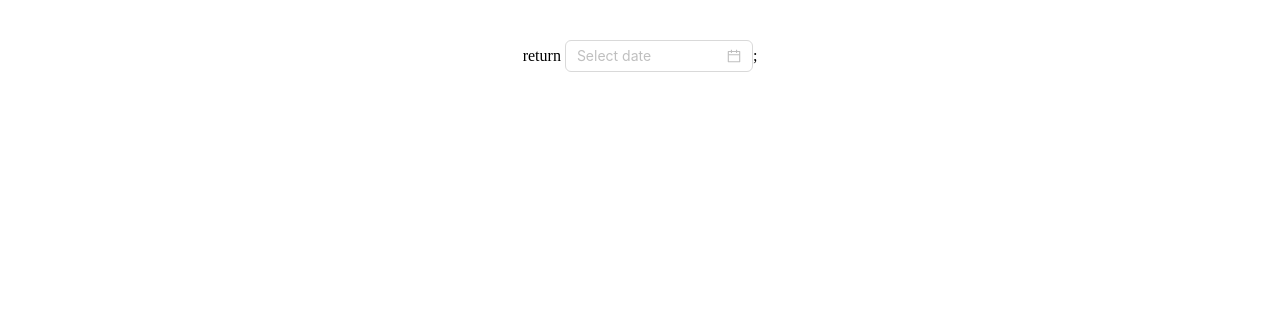
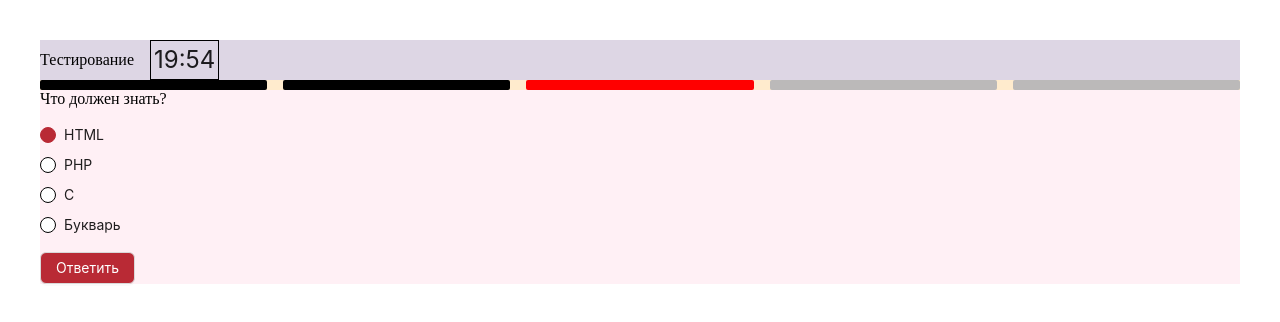
Before and after one commit to gordienkodev/mad-soft-task, a React (Vite) app: page / in a window 1280 px wide. Shown: the top 322 px of the page. Built offline with nearby package versions, Linux system fonts and the light colour scheme.

Commit message:
feat: add basic structure

```diff
--- a/package.json
+++ b/package.json
@@ -10,6 +10,7 @@
     "preview": "vite preview"
   },
   "dependencies": {
+    "@ant-design/icons": "^5.5.1",
     "antd": "^5.21.2",
     "react": "^18.3.1",
     "react-dom": "^18.3.1"
--- a/src/App.css
+++ b/src/App.css
@@ -2,5 +2,4 @@
   max-width: 1280px;
   margin: 0 auto;
   padding: 2rem;
-  text-align: center;
 }
--- a/src/App.tsx
+++ b/src/App.tsx
@@ -1,10 +1,10 @@
 import './App.css';
-import { DatePicker } from 'antd';
+import { TestComponent } from './components/TestComponent';
 
 function App() {
   return (
     <>
-      return <DatePicker />;
+      <TestComponent />
     </>
   );
 }
--- /dev/null
+++ b/src/components/TestComponent.css
@@ -0,0 +1,42 @@
+.header-row {
+    background-color: rgb(221, 214, 228);
+}
+
+.progress-row {
+    background-color: blanchedalmond;
+}
+
+.qa-row {
+    background-color: lavenderblush;
+}
+
+
+.question-block {
+    flex-grow: 1;
+    height: 10px;
+    display: flex;
+    justify-content: center;
+    align-items: center;
+    border-radius: 2px;
+    transition: background-color 0.3s ease;
+}
+
+.question-block-left {
+    background-color: black;
+    color: white;
+}
+
+.question-block-active {
+    background-color: red;
+    color: white;
+}
+
+.question-block-right {
+    background-color: rgb(187, 185, 185);
+    color: white;
+}
+
+.timer {
+    padding: 0 3px;
+    border: 1px solid #000;
+}
--- /dev/null
+++ b/src/components/TestComponent.tsx
@@ -0,0 +1,125 @@
+import { Button, ConfigProvider, Flex, Radio, Space, Statistic } from 'antd';
+import './TestComponent.css';
+import type { CountdownProps, RadioChangeEvent } from 'antd';
+import { useState } from 'react';
+
+const { Countdown } = Statistic;
+const deadline = Date.now() + 1000 * 60 * 20;
+
+export const TestComponent = () => {
+  const onFinish: CountdownProps['onFinish'] = () => {
+    console.log('finished!');
+  };
+
+  let currentQuestion = 2;
+
+  const [value, setValue] = useState(1);
+
+  const onChange = (e: RadioChangeEvent) => {
+    console.log('radio checked', e.target.value);
+    setValue(e.target.value);
+  };
+
+  return (
+    <>
+      <Flex className="header-row" gap="middle" align="center" justify="start">
+        <div>Тестирование</div>
+        <Countdown className="timer" format="mm:ss" value={deadline} onFinish={onFinish} />
+      </Flex>
+
+      <Flex className="progress-row" gap="middle" align="center" justify="space-between">
+        <div
+          key={0}
+          className={`question-block ${
+            1 < currentQuestion
+              ? 'question-block-left'
+              : 1 === currentQuestion
+                ? 'question-block-active'
+                : 'question-block-right'
+          }`}
+        ></div>
+        <div
+          key={1}
+          className={`question-block ${
+            1 < currentQuestion
+              ? 'question-block-left'
+              : 1 === currentQuestion
+                ? 'question-block-active'
+                : 'question-block-right'
+          }`}
+        ></div>
+        <div
+          key={2}
+          className={`question-block ${
+            2 < currentQuestion
+              ? 'question-block-left'
+              : 2 === currentQuestion
+                ? 'question-block-active'
+                : 'question-block-right'
+          }`}
+        ></div>
+        <div
+          key={3}
+          className={`question-block ${
+            3 < currentQuestion
+              ? 'question-block-left'
+              : 3 === currentQuestion
+                ? 'question-block-active'
+                : 'question-block-right'
+          }`}
+        ></div>
+        <div
+          key={4}
+          className={`question-block ${
+            4 < currentQuestion
+              ? 'question-block-left'
+              : 4 === currentQuestion
+                ? 'question-block-active'
+                : 'question-block-right'
+          }`}
+        ></div>
+      </Flex>
+
+      <Flex className="qa-row" gap="middle" align="start" justify="start" vertical>
+        <div>Что должен знать?</div>
+        <ConfigProvider
+          theme={{
+            components: {
+              Radio: {
+                colorBorder: '#000',
+                colorPrimary: '#B92A35',
+                colorBgContainer: '#fff',
+                dotSize: 0,
+              },
+            },
+          }}
+        >
+          <Radio.Group onChange={onChange} value={value}>
+            <Space direction="vertical">
+              <Radio value={1}>HTML</Radio>
+              <Radio value={2}>PHP</Radio>
+              <Radio value={3}>C</Radio>
+              <Radio value={4}>Букварь</Radio>
+            </Space>
+          </Radio.Group>
+        </ConfigProvider>
+        <ConfigProvider
+          theme={{
+            components: {
+              Button: {
+                colorBgContainer: '#B92A35',
+                colorText: '#fff',
+                colorPrimaryTextHover: '#ffffff',
+                colorPrimaryHover: '#ffffff',
+                colorPrimaryBorderHover: '#ffffff',
+                colorPrimaryActive: '#B92A35',
+              },
+            },
+          }}
+        >
+          <Button variant="solid">Ответить</Button>
+        </ConfigProvider>
+      </Flex>
+    </>
+  );
+};
```
Also changed, not shown: 1 other file (tests, documents, lock files or other folders).
